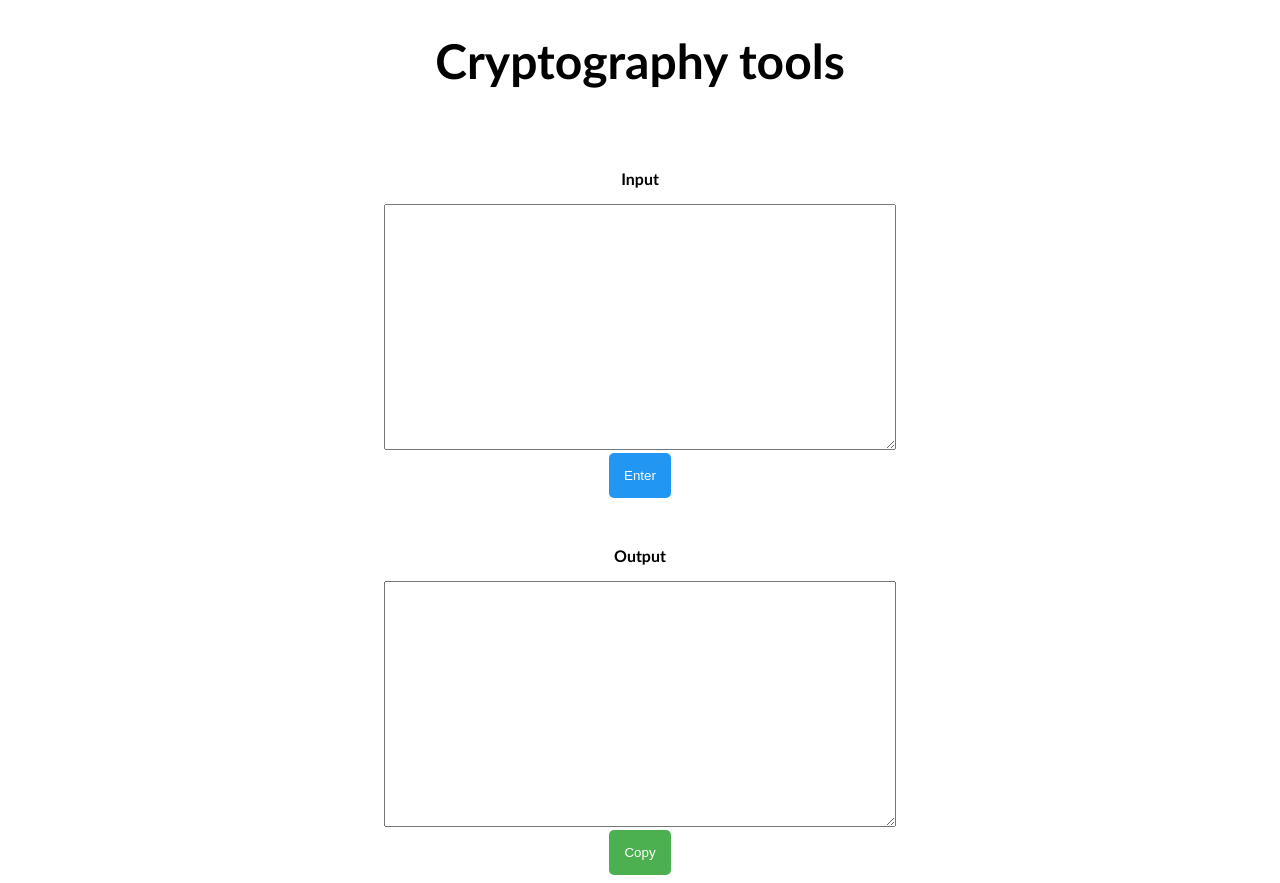
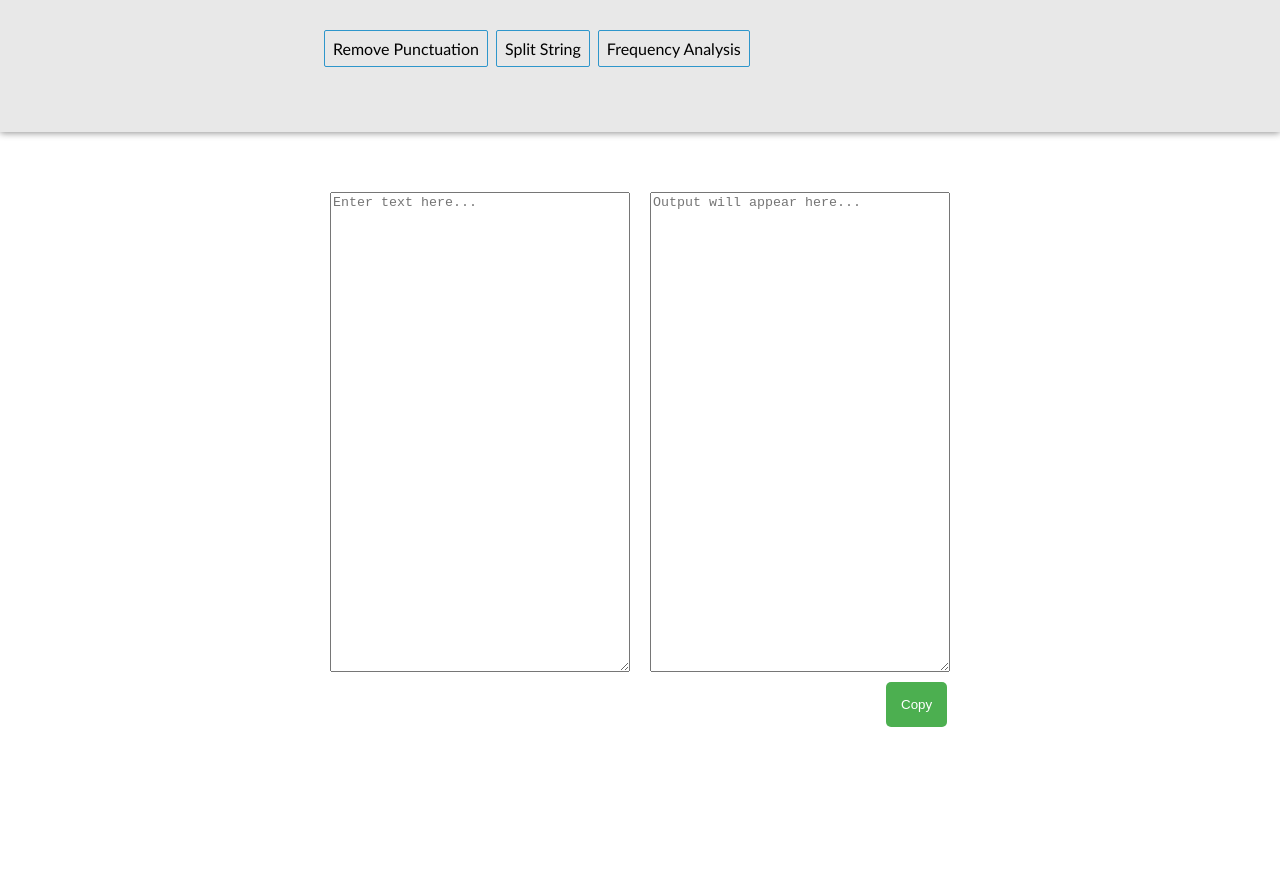
Before and after one commit to maximwebb/cryptography, a plain HTML site: page index.html in a window 1280 px wide. After the commit the page ends 800 px from the top, so only its background shows below. Drawn offline with Linux system fonts and the light colour scheme.

Commit message:
Revamp UX, improve frequency analysis output, fix removePunc() function
-Input and output boxes now appear side by side
-Commands can now be executed from top toolbar
-All commands now executed through "execMethod" function
-Frequency analysis will now return sorted strings of the relative frequencies
-Remove punctuation function now no longer removes capital letters from string

```diff
--- a/index.html
+++ b/index.html
@@ -4,22 +4,21 @@
     <meta charset="UTF-8">
     <title>Cryptography</title>
     <script src="main.js"></script>
+    <link rel="stylesheet" href="main_style.css" />
 </head>
 <body style="font-family: calibri;" onload="setup()">
 
-<div style="margin: auto; width: 50%; text-align: center">
-    <h1 style="margin-bottom: 80px;  font-size: 300%">Cryptography tools</h1>
-
-    <p><b>Input</b></p>
-    <textarea id="input" style="width: 80%; min-height: 100px; height: 15rem;"></textarea>
-    <br>
-    <button onclick="enterInput()" style="padding: 15px; border-radius: 5px; background-color: #2196F3; color: white; border: none; cursor: pointer; margin-bottom: 5%">Enter</button>
-
-    <p><b>Output</b></p>
-    <textarea id="output" style="width: 80%; min-height: 100px; height: 15rem"></textarea>
-    <br>
-    <button onclick="copyOutput()" style="padding: 15px; border-radius: 5px; background-color: #4CAF50; color: white; border: none; cursor: pointer">Copy</button>
+<div id="control-panel-container">
+    <div id="control-panel">
+        <div class="option option-1" onclick="execMethod('rempunc')">Remove Punctuation</div>
+        <div class="option option-1" onclick="execMethod('splitstr', [3])">Split String</div>
+        <div class="option option-1" onclick="execMethod('freqan')">Frequency Analysis</div>
+    </div>
 </div>
-
+<div id="flex-container" style="margin: auto; width: 50%;">
+    <textarea id="input" style="" placeholder="Enter text here..."></textarea>
+    <textarea id="output" style="" placeholder="Output will appear here..."></textarea>
+</div>
+<button onclick="copyOutput()" style="padding: 15px; border-radius: 5px; background-color: #4CAF50; color: white; border: none; cursor: pointer; float: right; margin-right: 26%">Copy</button>
 </body>
 </html>
--- a/main.js
+++ b/main.js
@@ -2,15 +2,25 @@ var inputText = "";
 function setup() {
 	document.getElementById('input').addEventListener('keydown', function(e) {
 		if (e.keyCode === 13) {
-			enterInput();
+			execMethod();
 		}
 	});
 }
 
+//Enters input text, and executes a specified command on it.
+function execMethod(command, params = []) {
+	inputText = document.getElementById('input').value;
+	let outputText = '';
+	if (command === 'freqan') {
+		outputText = freqAnalysis(inputText);
+	}
+	else if (command === 'rempunc') {
+		outputText = removePunc(inputText);
+	}
+	else if (command === 'splitstr') {
+		outputText = splitString(inputText, params[0]);
+	}
 
-function enterInput() {
-	inputText = document.getElementById('input').value;
-	let outputText = freqAnalysis(inputText);
 	document.getElementById('output').value = outputText;
 }
 
@@ -23,7 +33,7 @@ function copyOutput() {
 
 //Removes spaces & punctuation from string
 function removePunc(str) {
-	return str.replace(/[^a-z]/g, '');
+	return (str.toLowerCase()).replace(/[^a-z]/g, '');
 }
 
 //Removes spaces & punctuation then splits string into groups of n.
@@ -62,6 +72,14 @@ function freqAnalysis(str) {
 		}
 	}
 	outputArr.sort( (a, b) => b[1] - a[1]);
-	console.log(outputArr);
-	return output;
+	return printFreqArr(outputArr);
 }
+
+//Returns frequency analysis array as a string
+function printFreqArr(arr) {
+	let str = '';
+	for (i = 0; i < arr.length; i++) {
+		str += arr[i][0] + ": " + arr[i][1] + "% \n";
+	}
+	return str;
+}
--- /dev/null
+++ b/main_style.css
@@ -0,0 +1,41 @@
+#flex-container {
+    display: flex;
+    flex-direction: row;
+    justify-content: space-between;
+    height: 500px;
+}
+
+#input, #output {
+    flex-grow: 1;
+    margin: 10px;
+}
+
+#control-panel-container {
+    padding: 30px 25%;
+    margin: 0 0 50px 0;
+    height: 9vh;
+    background-color: #e8e8e8;
+    box-shadow: 0px 1px 7px 0px #00000070;
+}
+
+#control-panel {
+    display: flex;
+}
+
+.option-1 {
+    padding: 8px;
+    border-radius: 2px;
+    cursor: pointer;
+    transition: 0.2s;
+    border: 1px solid #2e96cb;
+    margin: 0 4px;
+}
+
+.option-1:hover {
+    background-color: #2e96cb;
+    color: #ffffff;
+}
+
+body {
+    margin: 0;
+}
```
Also changed, not shown: 1 other file.
